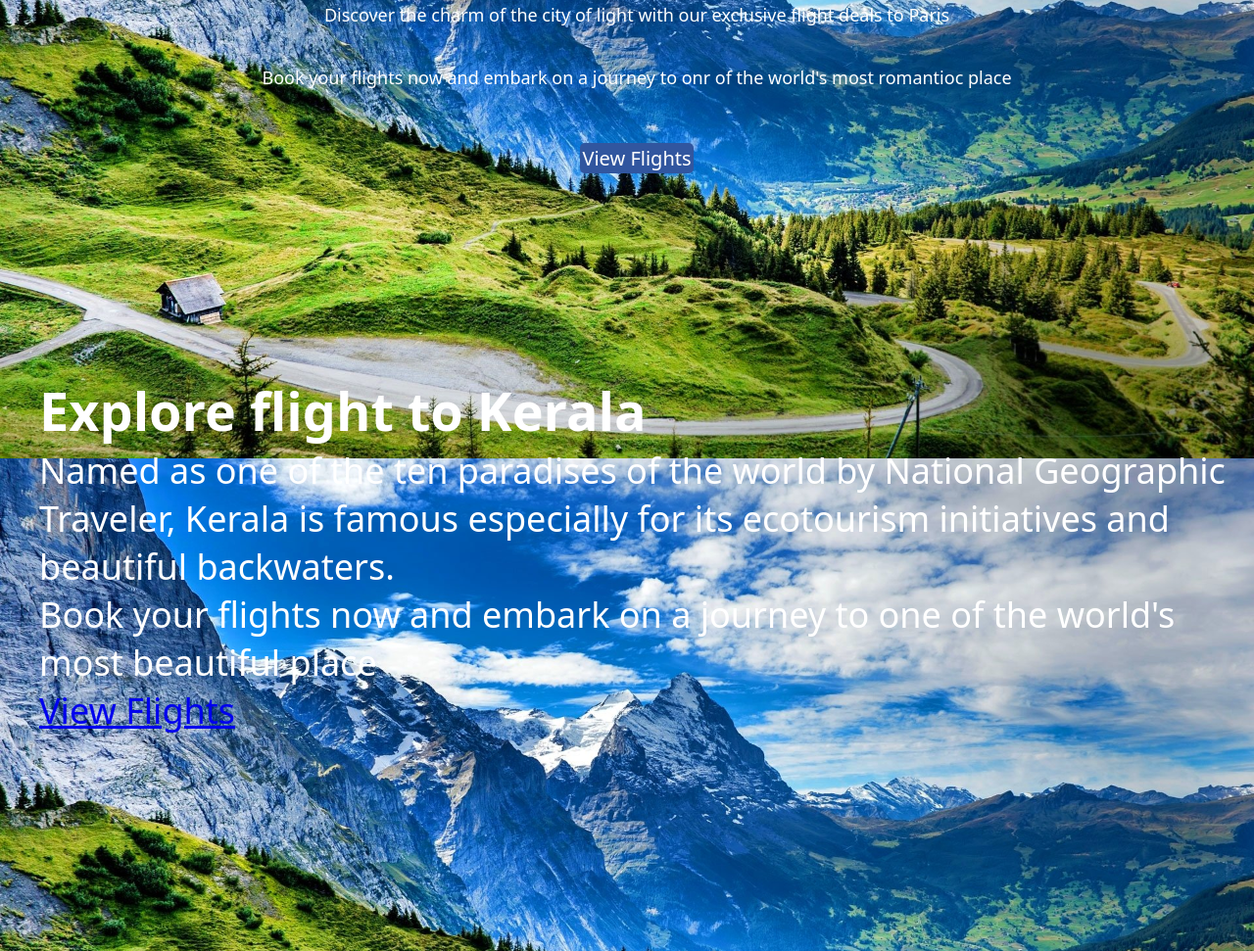
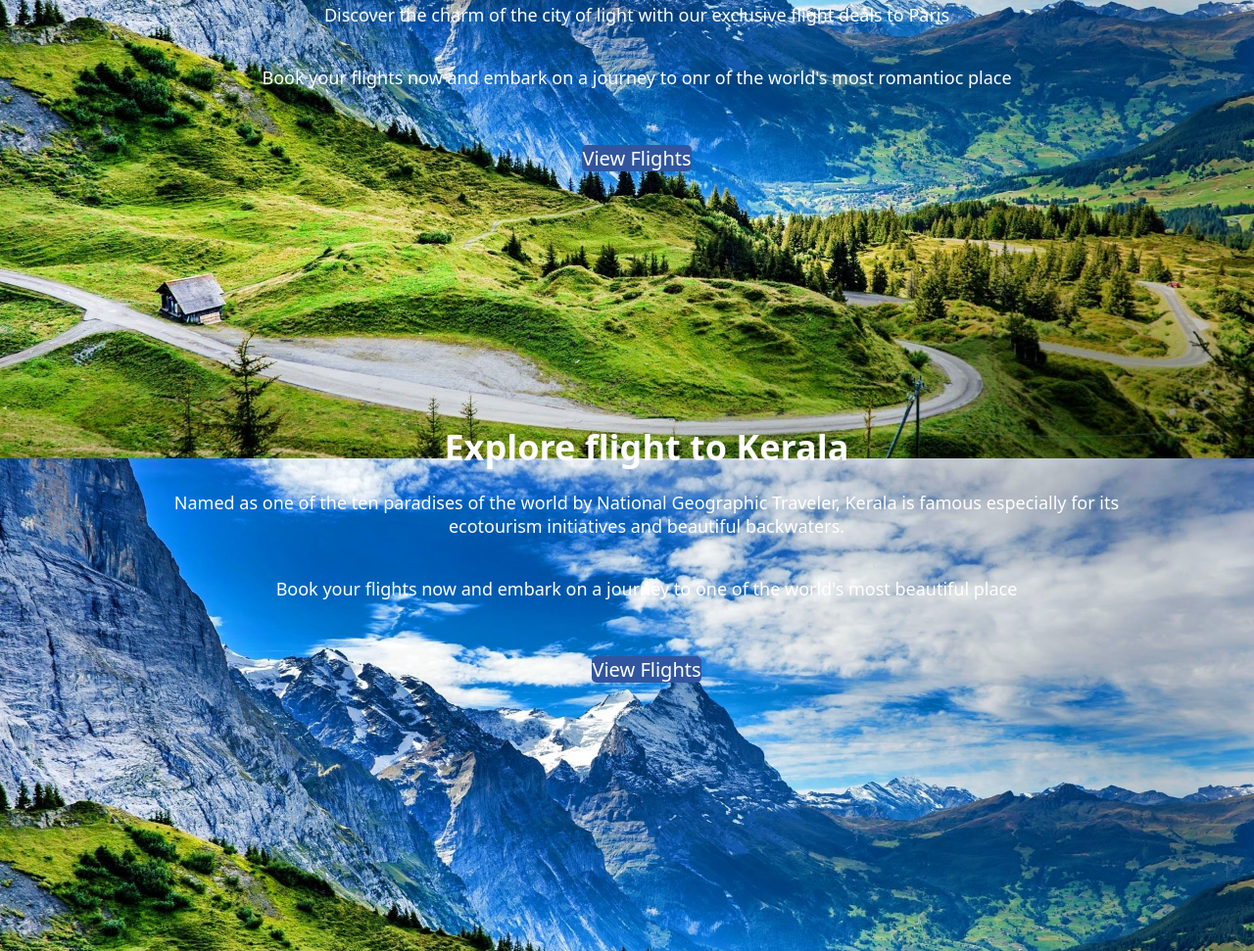
Before and after one commit to jithendhriyen/hackathon-, a plain HTML site: page about.html in a window 1280 px wide. Shown: the part 332-1303 px from the top of the page at 98% size. Drawn offline with Linux system fonts and the light colour scheme.

Commit message:
design2.css

```diff
--- a/design2.css
+++ b/design2.css
@@ -290,6 +290,17 @@ ul li.text6{
 
 }
 
+.textrr78{
+  padding-top: 20px;
+  padding: 0 10px;
+  font-size:36px;
+  padding-left:20px;
+  font-family: system-ui;
+  padding-right: 20px;
+  padding-left: 40px;
+  color: white;
+
+}
 
 
 .text25{
@@ -506,7 +517,7 @@ ul li.text{
     display: inline-block;
     background-color: #31569f;
     color: white;
-    padding: 2px;
+
     text-decoration: none;
     font-size: 20px;
     border-radius: 5px;
@@ -516,6 +527,38 @@ ul li.text{
 .explore-button:hover {
     background-color: #274b86;
 }
+
+.main-contentt {
+    text-align: center;
+    padding: 50px;
+}
+
+.main-contentt h1 {
+    font-size: 36px;
+    margin-bottom: 20px;
+}
+
+.main-contentt p {
+    font-size: 18px;
+    color: white;
+    margin-bottom: 40px;
+}
+
+.explore-buttont {
+    display: inline-block;
+    background-color: #31569f;
+    color: white;
+
+    text-decoration: none;
+    font-size: 20px;
+    border-radius: 5px;
+    transition: background-color 0.3s;
+}
+
+.explore-buttont:hover {
+    background-color: #274b86;
+}
+
 
 @media only screen and (max-width: 600px) {
 
```
